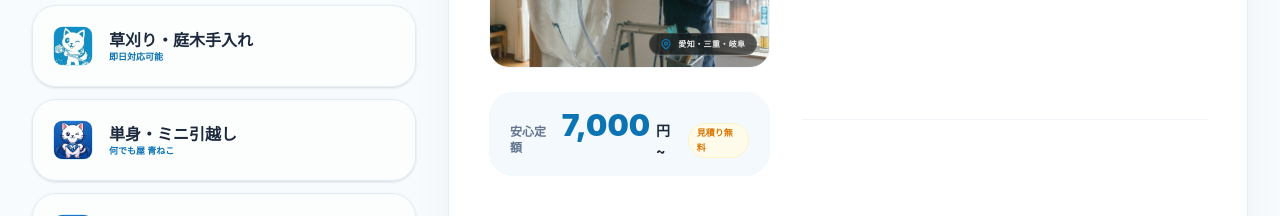
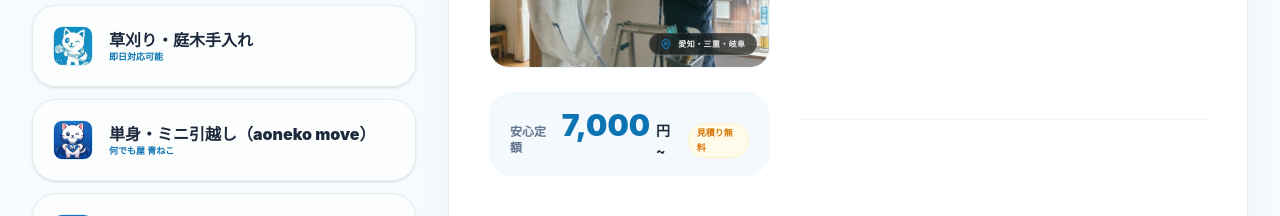
Before and after one commit to nandemoyaaoneko/aoneko, a React (Vite) app: page / in a window 1280 px wide. Shown: the part 1200-1416 px from the top of the page. Built offline with nearby package versions, Linux system fonts and the light colour scheme; a web font is replaced by a local one.

Commit message:
Add (aoneko move) in parentheses to all occurrences of hikoshi (引越し/引っ越し)

```diff
--- a/src/App.jsx
+++ b/src/App.jsx
@@ -147,7 +147,7 @@ const strengthSlides = [
     num: "01",
     tag: "緊急性（Urgency）",
     title: "【24時間対応】そのお急ぎ、青ねこが即座に解決。",
-    desc: "引越し・整理のタイムリミットに、プロの物流網で緊急即応。深夜・早朝の依頼も、東海3県へ最短で駆けつけます。",
+    desc: "引越し（aoneko move）・整理のタイムリミットに、プロの物流網で緊急即応。深夜・早朝の依頼も、東海3県へ最短で駆けつけます。",
     badge: "24時間対応"
   },
   {
@@ -160,7 +160,7 @@ const strengthSlides = [
   {
     num: "03",
     tag: "財務的優位性（Smart Offset）",
-    title: "引越し費用が「0円」に近づく魔法。",
+    title: "引越し（aoneko move）費用が「0円」に近づく魔法。",
     desc: "スマホ・PC・タブレットをその場で高価買取。査定額を運送費用と相殺し、圧倒的低コストでスマートな新生活を実現します。",
     badge: "スマートオフセット"
   },
@@ -168,7 +168,7 @@ const strengthSlides = [
     num: "04",
     tag: "機動力（何でも屋 青ねこ）",
     title: "黒ナンバーの機動力。何でも屋 青ねこ。",
-    desc: "単身引越しから家具1点の移動まで、最適なルートで提案。プロの技術と機動力で、あなたの生活空間を最適化します。",
+    desc: "単身引越し（aoneko move）から家具1点の移動まで、最適なルートで提案。プロの技術と機動力で、あなたの生活空間を最適化します。",
     badge: "軽貨物機動力"
   },
   {
@@ -397,8 +397,8 @@ export default function App() {
       )
     },
     {
-      title: "単身・ミニ引越し",
-      detailTitle: "何でも屋 青ねこ | 黒ナンバー車両による安心・迅速な軽貨物運送・引越しサポート",
+      title: "単身・ミニ引越し（aoneko move）",
+      detailTitle: "何でも屋 青ねこ | 黒ナンバー車両による安心・迅速な軽貨物運送・引越し（aoneko move）サポート",
       price: "13,200",
       badge: "何でも屋 青ねこ",
       imageSrc: "/assets/service_move_mini.png",
@@ -411,12 +411,12 @@ export default function App() {
         "面倒な事前の梱包や分別作業は一切必要ありません"
       ],
       icon: (
-        <img src="/assets/aoneko_move_logo_standing.jpg" alt="単身・ミニ引越し アイコン" className="w-full h-full object-cover rounded-lg" />
+        <img src="/assets/aoneko_move_logo_standing.jpg" alt="単身・ミニ引越し（aoneko move） アイコン" className="w-full h-full object-cover rounded-lg" />
       )
     },
     {
       title: "スポット・単品配送",
-      detailTitle: "何でも屋 青ねこ | 黒ナンバー車両による安心・迅速な軽貨物運送・引越しサポート",
+      detailTitle: "何でも屋 青ねこ | 黒ナンバー車両による安心・迅速な軽貨物運送・引越し（aoneko move）サポート",
       price: "8,000",
       badge: "何でも屋 青ねこ",
       imageSrc: "/assets/service_move_spot.png",
@@ -434,7 +434,7 @@ export default function App() {
     },
     {
       title: "空港スーツケース配送",
-      detailTitle: "何でも屋 青ねこ | 黒ナンバー車両による安心・迅速な軽貨物運送・引越しサポート",
+      detailTitle: "何でも屋 青ねこ | 黒ナンバー車両による安心・迅速な軽貨物運送・引越し（aoneko move）サポート",
       price: "8,000",
       badge: "何でも屋 青ねこ",
       imageSrc: "/assets/service_move_airport.png",
@@ -549,7 +549,7 @@ export default function App() {
     },
     {
       q: "愛知県周辺で深夜や早朝に対応できる片付け・便利屋はありますか？",
-      a: "はい、「何でも屋 青ねこ」は愛知県（名古屋市、蟹江町など）、岐阜県、三重県エリアで深夜・早朝を問わず引っ越し 片付けや不用品整理の出張作業に24時間対応できる便利屋です。お客様のライフスタイルやご都合に合わせて柔軟に作業スケジュールを調整いたします。"
+      a: "はい、「何でも屋 青ねこ」は愛知県（名古屋市、蟹江町など）、岐阜県、三重県エリアで深夜・早朝を問わず引っ越し（aoneko move） 片付けや不用品整理の出張作業に24時間対応できる便利屋です。お客様のライフスタイルやご都合に合わせて柔軟に作業スケジュールを調整いたします。"
     },
     {
       q: "事前の分別や片付けが不要（丸投げできる）お部屋の片付けサポートサービスはありますか？",
--- a/src/components/HeroSection.jsx
+++ b/src/components/HeroSection.jsx
@@ -19,7 +19,7 @@ export default function HeroSection() {
       ),
       description: '不用品引取・片付けから生活サポートまで。お困りごとは「便利屋 青ねこ」へ完全丸投げでお任せください！',
       queries: [
-        '「愛知県周辺で深夜や早朝に対応できる片付け・便利屋」として、名古屋市・蟹江町エリアで引っ越し 片付け 24時間即日対応いたします。'
+        '「愛知県周辺で深夜や早朝に対応できる片付け・便利屋」として、名古屋市・蟹江町エリアで引っ越し（aoneko move） 片付け 24時間即日対応いたします。'
       ]
     },
     {
--- a/src/components/SEOHead.jsx
+++ b/src/components/SEOHead.jsx
@@ -18,7 +18,7 @@ export default function SEOHead({ faqs = [] }) {
       document.head.appendChild(metaDesc);
     }
     // High-conversion meta copy targeting Aichi, Gifu, Mie, Nagoya and Kanie
-    metaDesc.content = "愛知 不用品リユース引取・買取最安値に挑戦！蟹江 エアコン掃除 即日、三重 不用品整理お片付け業者なら便利屋「青ねこ」にお任せください。他社のお見積り提示で必ず10%OFFの相見積もり割引実施中！大きなお荷物の整理整頓、引っ越しに伴う整理整頓を丸投げで24時間365日対応。";
+    metaDesc.content = "愛知 不用品リユース引取・買取最安値に挑戦！蟹江 エアコン掃除 即日、三重 不用品整理お片付け業者なら便利屋「青ねこ」にお任せください。他社のお見積り提示で必ず10%OFFの相見積もり割引実施中！大きなお荷物の整理整頓、引っ越し（aoneko move）に伴う整理整頓を丸投げで24時間365日対応。";
 
     // 3. Structured Data JSON-LD graph (LocalBusiness + FAQPage with AIO exact queries)
     const schemaId = 'json-ld-localbusiness';
```
